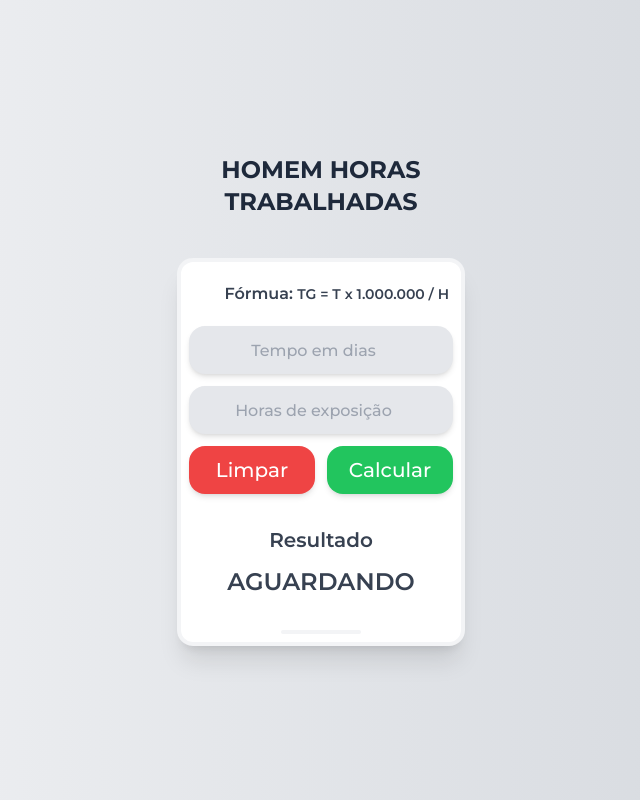
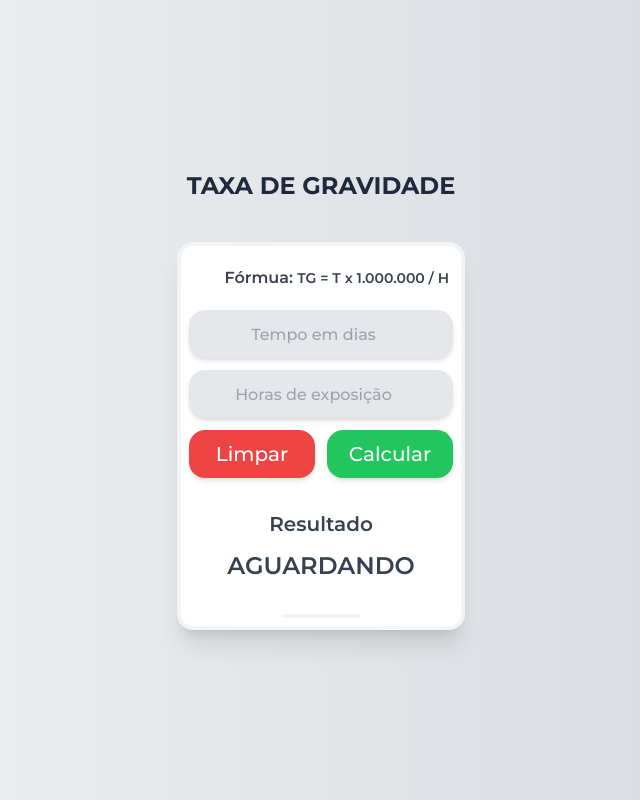
Before and after one commit to oCesaum/calculadora-hht, a Next.js app: page / in a window 1280 px wide. Shown: the whole page, without its empty margins (319-959 px from the left). Built offline with nearby package versions, Linux system fonts and the light colour scheme.

Commit message:
updating h1

```diff
--- a/src/app/page.tsx
+++ b/src/app/page.tsx
@@ -22,7 +22,7 @@ export default function Home() {
     <main className="bg-gradient-to-r from-gray-100 to-gray-300 w-screen min-h-screen grid place-content-center">
       <div className="max-w-xs">
         <h1 className="font-bold text-2xl uppercase text-center mb-10 text-slate-800">
-          Homem Horas Trabalhadas
+        Taxa de gravidade
         </h1>
       </div>
       <section className="flex flex-col justify-center items-center gap-5">
```
